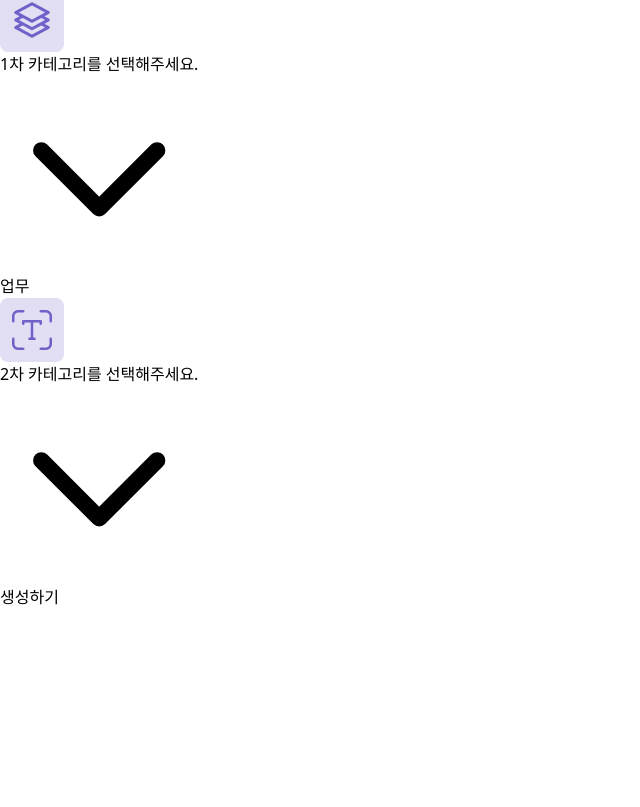
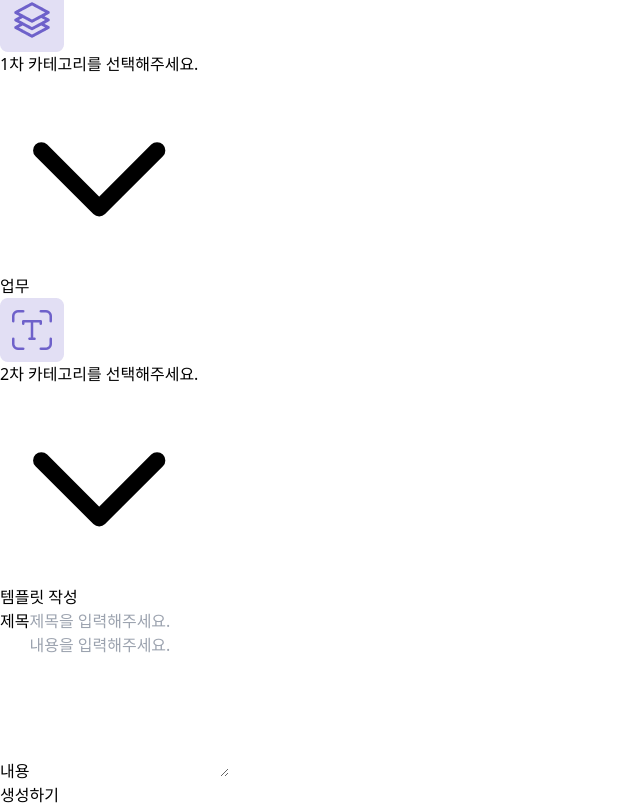
Before and after one commit to WRKR-KEA/frontend, a Next.js app: page /user/createticket in a window 1280 px wide. Shown: the part 680-1487 px from the top of the page, without its empty margins (0-640 px from the left). Before the commit the page ends 1289 px from the top, so only its background shows below. Built offline with nearby package versions, Linux system fonts and the light colour scheme.

Commit message:
WRKR-44:✨:Feat:티켓 생성 페이지 템플릿 구현

```diff
--- a/src/app/user/createticket/page.tsx
+++ b/src/app/user/createticket/page.tsx
@@ -6,6 +6,7 @@ import SecondTaskDrop from "../../../components/secondTaskDrop";
 import Help from "../../../components/Help";
 import Modal from "../../../components/Modal";
 import SparkleButton from "../../../components/sparkleButton";
+import Template from "../../../components/Template"; // Template.tsx 컴포넌트 불러오기
 
 export default function UserCreateTicketPage() {
   const [selectedService, setSelectedService] = useState<string>("1차 카테고리를 선택해주세요.");
@@ -38,11 +39,7 @@ export default function UserCreateTicketPage() {
             onClick={toggleModal}
           >
             <span className="text-sm font-medium">도움말</span>
-            <img
-              src="/helpIcon.png"
-              alt="Help Icon"
-              className="w-4 h-4"
-            />
+            <img src="/helpIcon.png" alt="Help Icon" className="w-4 h-4" />
           </button>
         </div>
 
@@ -66,16 +63,18 @@ export default function UserCreateTicketPage() {
         </div>
       </div>
 
+      <Template />
+
       {isModalOpen && (
         <Modal onClose={toggleModal}>
           <Help />
         </Modal>
       )}
 
-      {/* SparkleButton 추가 */}
+      {/* SparkleButton */}
       <div className="flex justify-center">
         <SparkleButton onClick={handleCreate}>생성하기</SparkleButton>
-    </div>
+      </div>
     </div>
   );
 }
--- /dev/null
+++ b/src/components/Template.tsx
@@ -0,0 +1,38 @@
+import { useState } from "react";
+
+export default function Template() {
+  const [title, setTitle] = useState<string>("");
+  const [content, setContent] = useState<string>("");
+
+  return (
+    <div>
+      <h2 className="text-md font-semibold w-60 mb-4">템플릿 작성</h2>
+      <div className="mb-4">
+        <label htmlFor="title" className="block text-sm font-medium mb-1">
+          제목
+        </label>
+        <input
+          type="text"
+          id="title"
+          className="w-full border border-gray-300 rounded-md p-2"
+          placeholder="제목을 입력해주세요."
+          value={title}
+          onChange={(e) => setTitle(e.target.value)}
+        />
+      </div>
+      <div className="mb-4">
+        <label htmlFor="content" className="block text-sm font-medium mb-1">
+          내용
+        </label>
+        <textarea
+          id="content"
+          className="w-full border border-gray-300 rounded-md p-2"
+          rows={6}
+          placeholder="내용을 입력해주세요."
+          value={content}
+          onChange={(e) => setContent(e.target.value)}
+        />
+      </div>
+    </div>
+  );
+}
```
